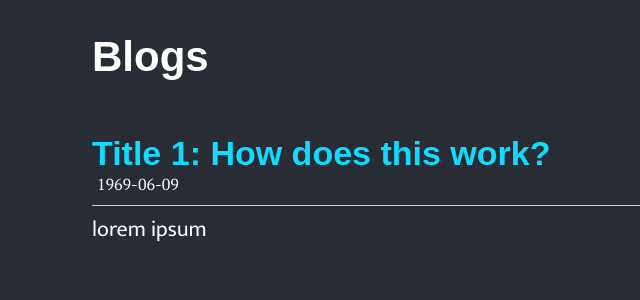
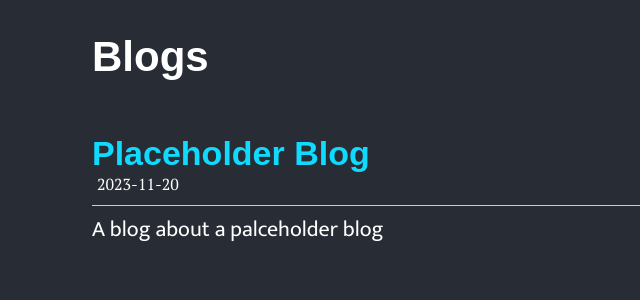
Before and after one commit to kapilpokhrel/spaghetti-blog, a Next.js app: page / in a window 1280 px wide. Shown: the top 300 px of the page, without its empty margins (180-820 px from the left). Built offline with nearby package versions, Linux system fonts and the light colour scheme; a web font is replaced by a local one.

Commit message:
Fetch posts data on homepage + formatting

```diff
--- a/package.json
+++ b/package.json
@@ -9,9 +9,12 @@
     "lint": "next lint"
   },
   "dependencies": {
+    "gray-matter": "^4.0.3",
+    "next": "14.0.3",
     "react": "^18",
     "react-dom": "^18",
-    "next": "14.0.3"
+    "remark": "^15.0.1",
+    "remark-html": "^16.0.1"
   },
   "devDependencies": {
     "eslint": "^8",
--- a/posts/placeholder_blog/placeholder_blog.md
+++ b/posts/placeholder_blog/placeholder_blog.md
@@ -1,6 +1,13 @@
+---
+title: "Placeholder Blog"
+date: "2023-11-20"
+desc: "A blog about a palceholder blog"
+---
+
 # Placeholder Blog
 
 ## What are placeholder blog?
+
 Placeholder blog is the blog which is placed to show how the blog site/page will look like in the future when it is populated with actual real blogs. (I just made that defination)
 
 This is used often in new blogs when the creator hasn't written any blog yet. You can think of it as a **lorem ipsum of a blog site**. (I guess, that's what I did.)
--- a/src/app/globals.css
+++ b/src/app/globals.css
@@ -26,8 +26,8 @@ body {
   :root {
     --header-font-size: 38px;
     --blog_text-font-size: 20px;
-  --title-font-size: 30px;
-  --date-font-size: 15px;
+    --title-font-size: 30px;
+    --date-font-size: 15px;
     --container-max-width: 475px;
   }
 }
--- a/src/app/page.js
+++ b/src/app/page.js
@@ -1,9 +1,13 @@
-import Blog_item from "@/components/blog_item"
+import Blog_item from '@/components/blog_item';
+import { getSortedPostsData } from '@/utils/posts';
 
 export default function Home() {
+  const posts = getSortedPostsData();
   return (
     <div>
-      <Blog_item title={'Title 1: How does this work?'} date='1969-06-09' text='lorem ipsum'></Blog_item>
+      {posts.map(({ id, date, title, desc }) => (
+        <Blog_item key={id} title={title} date={date} text={desc}></Blog_item>
+      ))}
     </div>
-  )
+  );
 }
--- a/src/components/blog_item.module.css
+++ b/src/components/blog_item.module.css
@@ -21,6 +21,6 @@
   padding-bottom: 10px;
   margin-bottom: 5px;
   border-bottom: 1px solid #ccc;
-    overflow:auto;
+  overflow: auto;
   color: white;
 }
--- a/src/components/fonts.js
+++ b/src/components/fonts.js
@@ -1,16 +1,16 @@
-import { Londrina_Solid, PT_Serif, Mukta } from 'next/font/google'
+import { Londrina_Solid, PT_Serif, Mukta } from 'next/font/google';
 
 export const londrina = Londrina_Solid({
-    subsets: ['latin'],
-    weight: '400'
-})
+  subsets: ['latin'],
+  weight: '400',
+});
 
 export const pt_serif = PT_Serif({
-    subsets: ['latin'],
-    weight: '400'
-})
+  subsets: ['latin'],
+  weight: '400',
+});
 
 export const mukta = Mukta({
-    subsets: ['latin'],
-    weight: '400'
-})
+  subsets: ['latin'],
+  weight: '400',
+});
--- /dev/null
+++ b/src/utils/posts.js
@@ -0,0 +1,34 @@
+import fs from 'fs';
+import path from 'path';
+import matter from 'gray-matter';
+
+const postsDirectory = path.join(process.cwd(), 'posts');
+
+export function getSortedPostsData() {
+  // Get file names under /posts
+  const blogDirs = fs.readdirSync(postsDirectory);
+  const allPostsData = blogDirs.map((dirName) => {
+    const id = dirName;
+
+    // Read markdown file as string
+    const fullPath = path.join(postsDirectory, `${dirName}/${dirName}.md`);
+    const fileContents = fs.readFileSync(fullPath, 'utf8');
+
+    // Use gray-matter to parse the post metadata section
+    const matterResult = matter(fileContents);
+
+    // Combine the data with the id
+    return {
+      id,
+      ...matterResult.data,
+    };
+  });
+  // Sort posts by date
+  return allPostsData.sort((a, b) => {
+    if (a.date < b.date) {
+      return 1;
+    } else {
+      return -1;
+    }
+  });
+}
```
Also changed, not shown: src/app/layout.js (+8 -6 lines), src/components/blog_item.js (+4 -4 lines), src/components/header.js (+8 -8 lines), src/components/header.module.css (+4 -4 lines), .eslintrc.json, 2 other files (tests, documents, lock files or other folders). Lines whose indentation alone changed are shown as unchanged.
